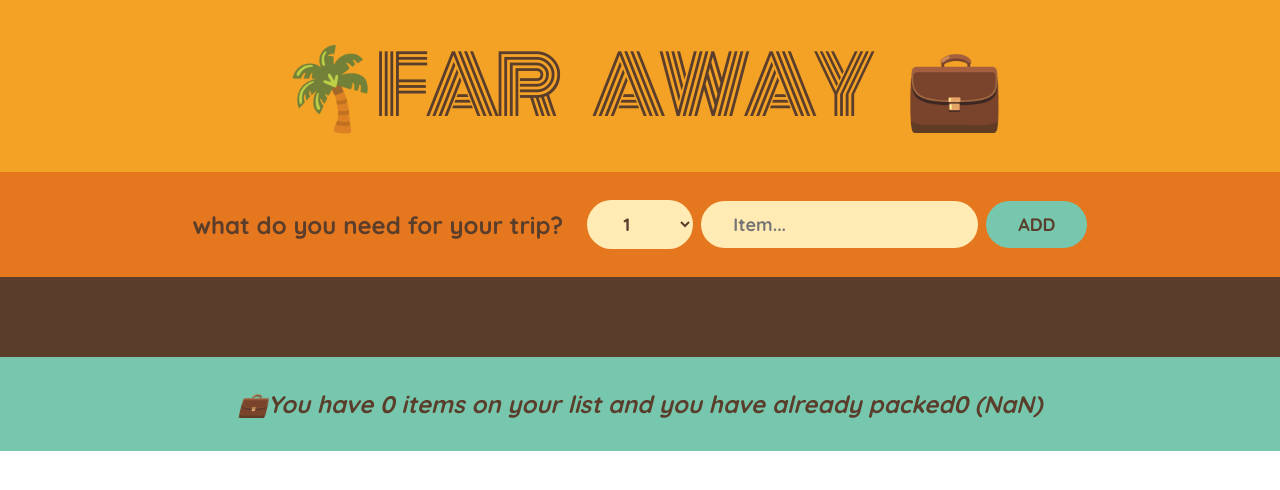
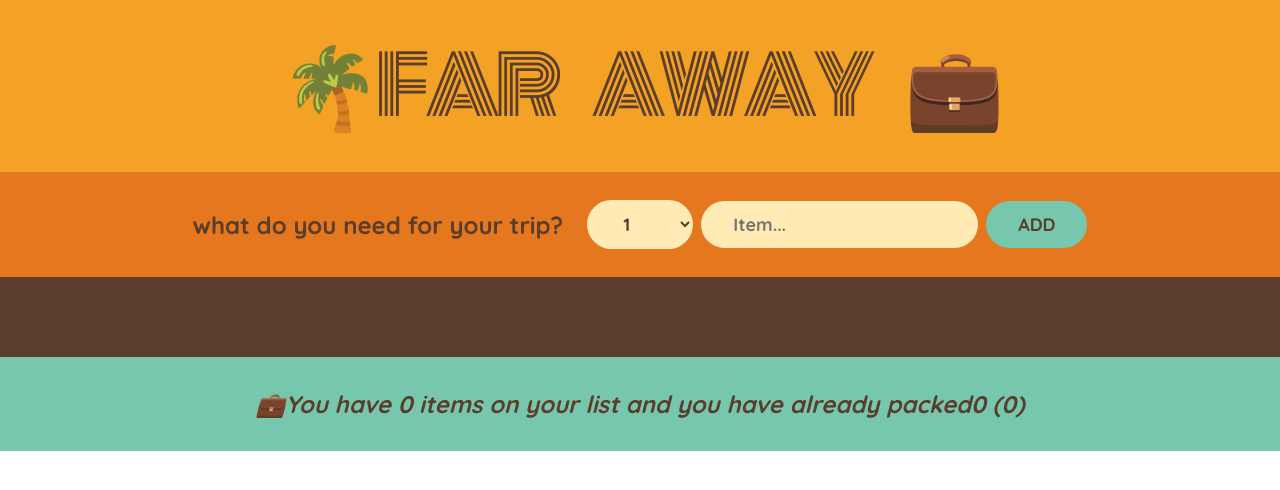
Before and after one commit to ermiasdesalegn/todolist, a React (Create React App) app: page / in a window 1280 px wide. Shown: the top 490 px of the page. Built offline with nearby package versions, Linux system fonts and the light colour scheme.

Commit message:
the percentage added and error fixed

```diff
--- a/src/App.js
+++ b/src/App.js
@@ -113,7 +113,7 @@ function Item({ item, handleDeleteItem, handleMarked }) {
 function Stats({ items }) {
   const num = items.length;
   const numPacked = items.filter((item) => item.packed).length;
-  const numPercentage = Math.round(numPacked / num) * 100;
+  const numPercentage = num === 0 ? 0 : Math.round((numPacked / num) * 100);
   return (
     <footer className="stats">
       <em>
```
